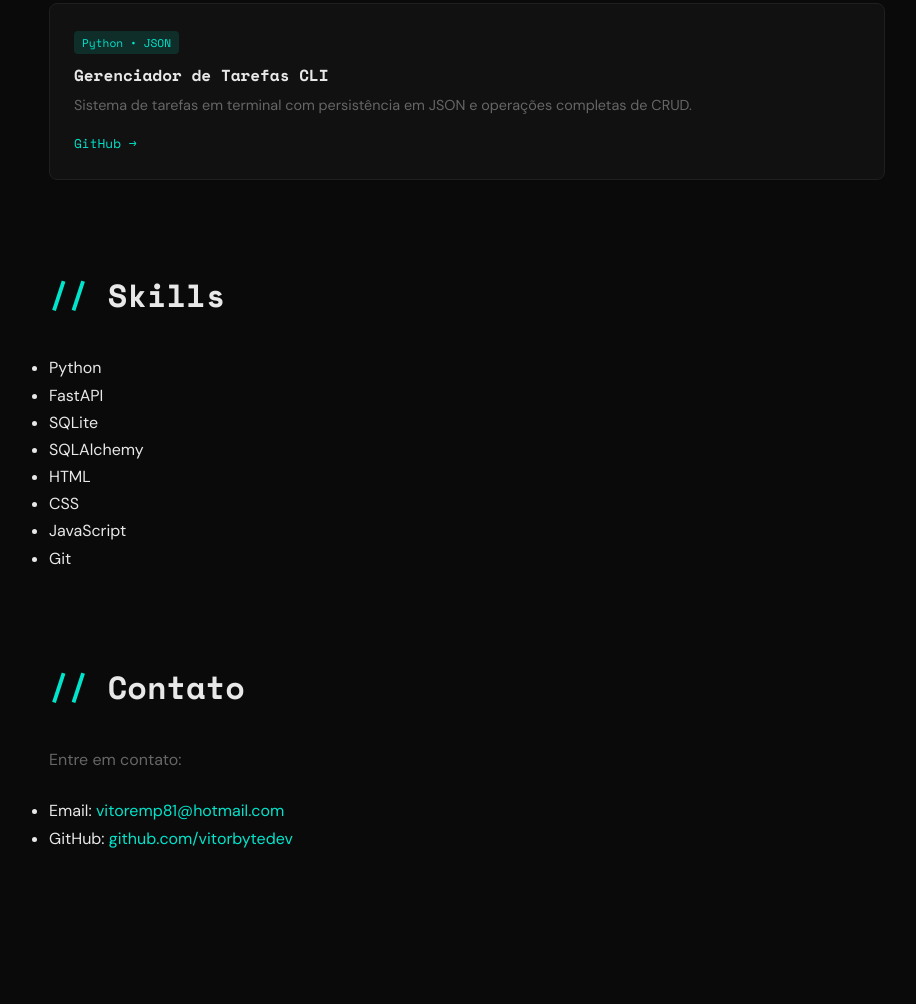
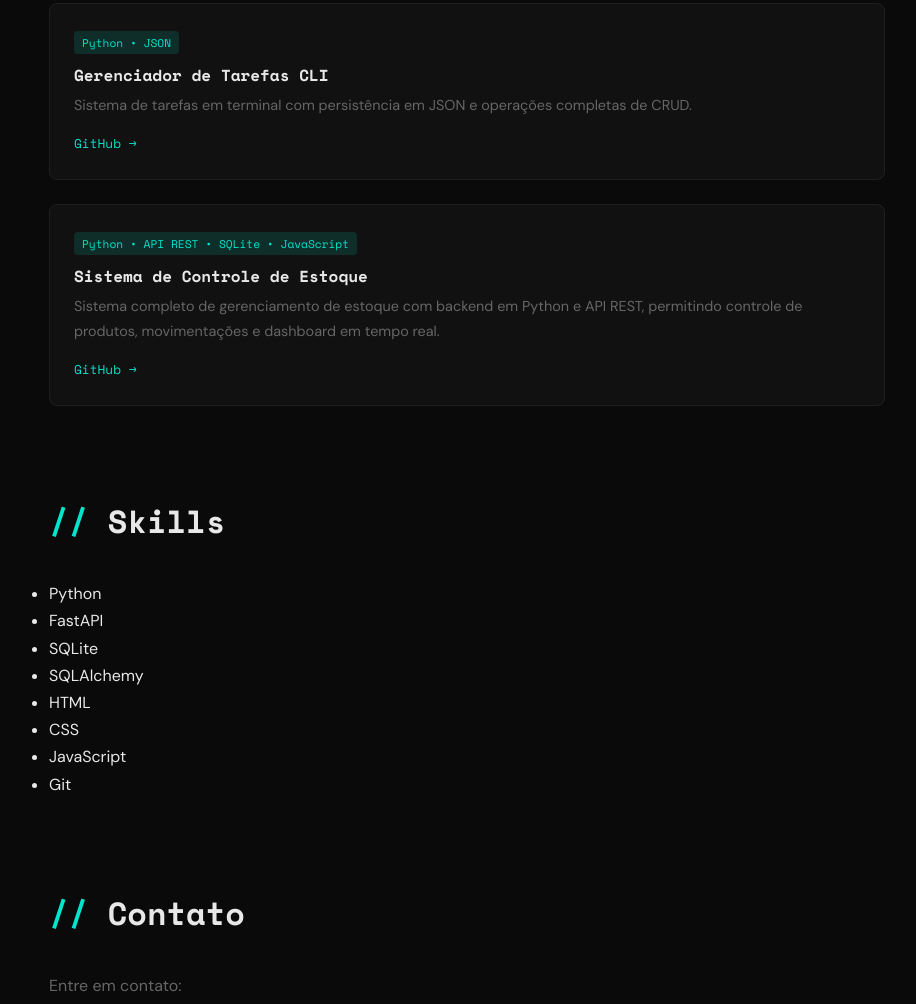
Before and after one commit to vitorbytedev/vitorbytedev.github.io, a plain HTML site: page index.html in a window 1280 px wide. Shown: the part 1701-2705 px from the top of the page, without its empty margins (173-1089 px from the left). Before the commit the page ends 2601 px from the top, so only its background shows below. Drawn offline with nearby package versions, Linux system fonts and the light colour scheme.

Commit message:
Add inventory management system project
Added a new project 'Sistema de Controle de Estoque' with a complete inventory management system using Python and REST API.

```diff
--- a/index.html
+++ b/index.html
@@ -82,6 +82,18 @@
       </div>
     </div>
 
+    <div class="card-projeto">
+      <span class="tag">Python • API REST • SQLite • JavaScript</span>
+      <h3>Sistema de Controle de Estoque</h3>
+      <p>
+      Sistema completo de gerenciamento de estoque com backend em Python e API REST,
+      permitindo controle de produtos, movimentações e dashboard em tempo real.
+      </p>
+      <div class="links">
+        <a href="https://github.com/vitorbytedev/sistema-de-controle-de-estoque" target="_blank">GitHub →</a>
+      </div>
+    </div>
+
   </div>
 </section>
 
```
